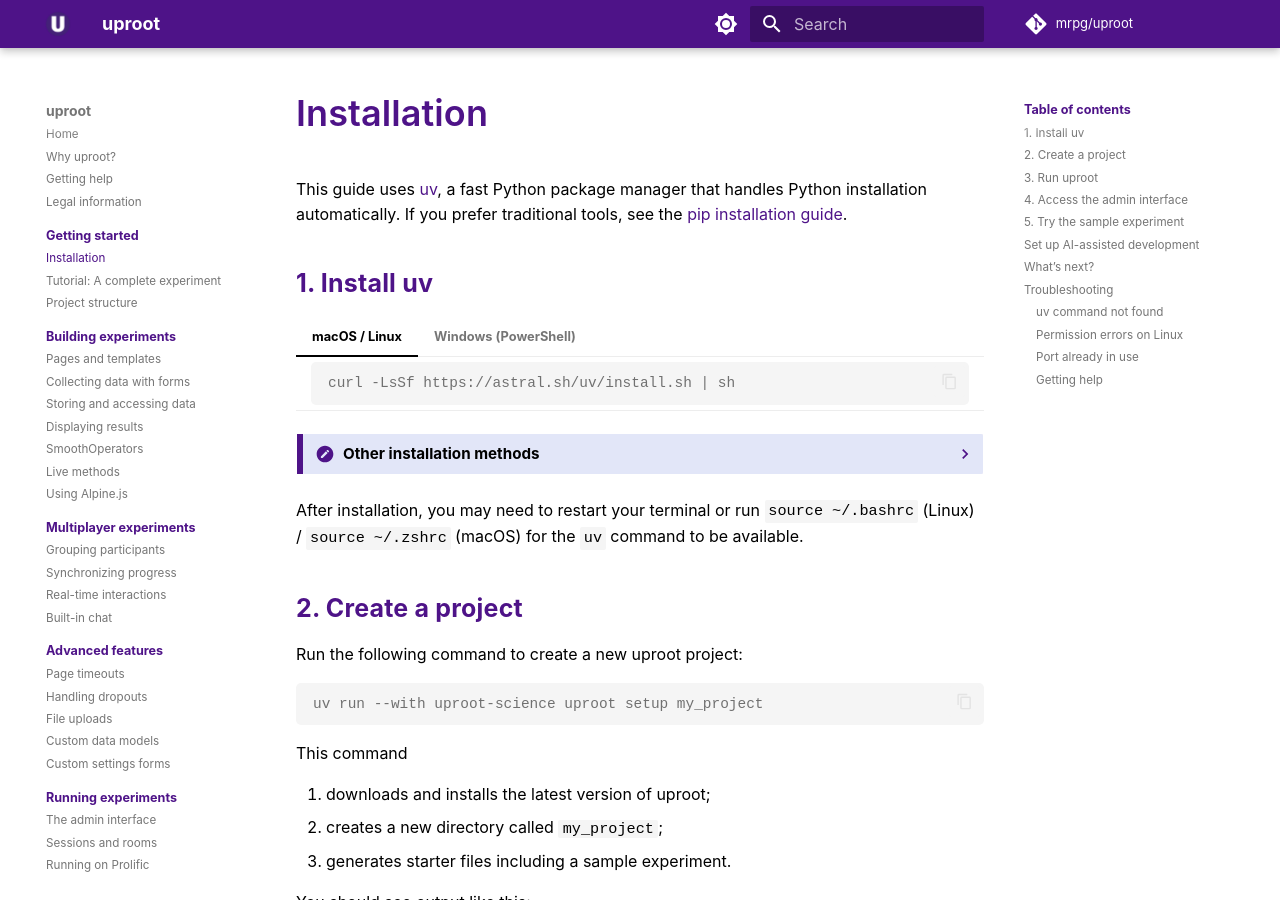
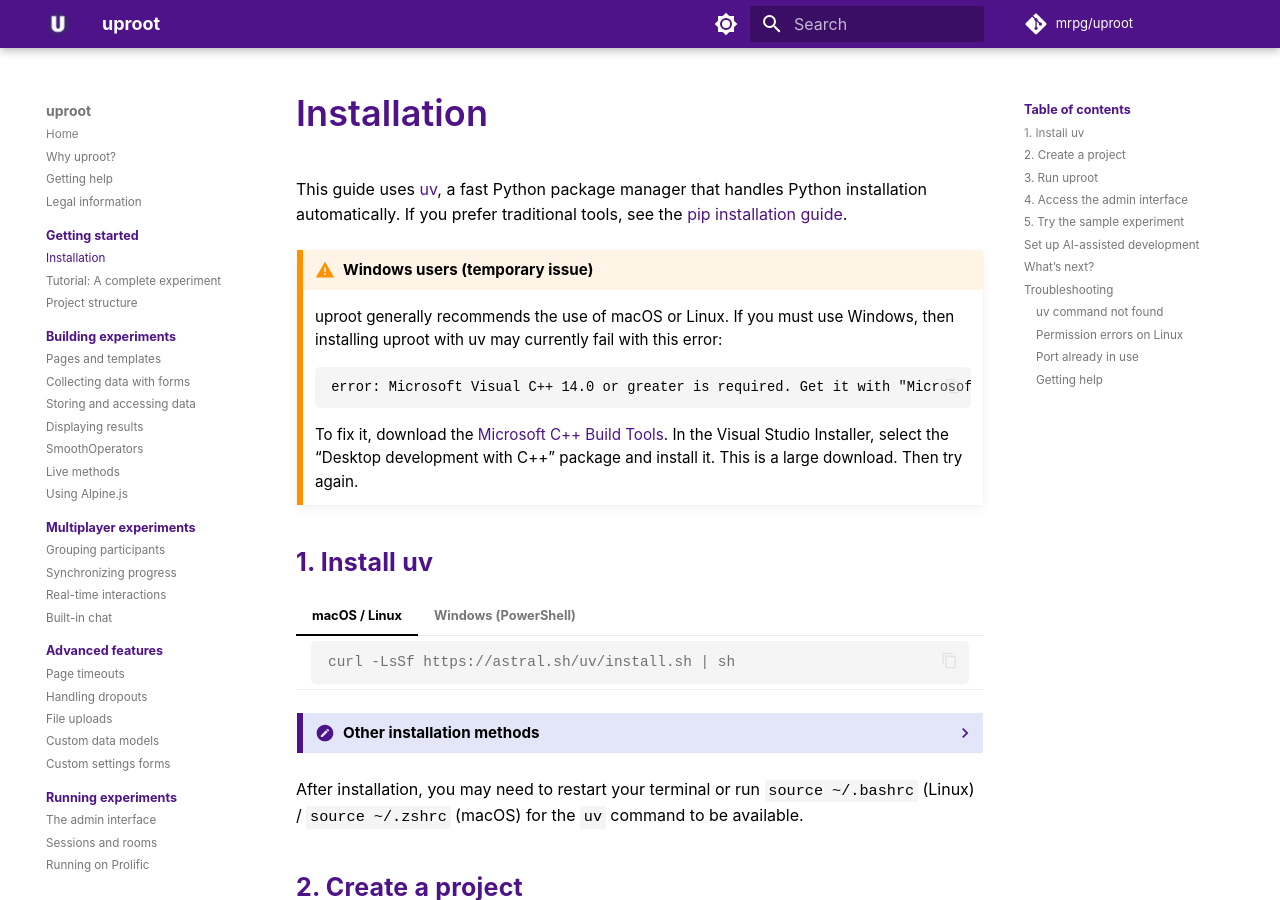
Before and after one commit to mrpg/uproot-docs, an MkDocs documentation site: the page built from docs/getting-started/installation.md, in a window 1280 px wide and 900 px high. Built offline with MkDocs 1.6.1 and Material for MkDocs 9.7.7, drawn with Linux system fonts in a browser that asks for light colours; some web fonts are replaced; comment, search, counter and statistics services are not loaded.

Commit message:
Add Windows problem

````diff
--- a/docs/getting-started/installation.md
+++ b/docs/getting-started/installation.md
@@ -1,6 +1,15 @@
 # Installation
 
 This guide uses [uv](https://docs.astral.sh/uv/), a fast Python package manager that handles Python installation automatically. If you prefer traditional tools, see the [pip installation guide](https://github.com/mrpg/uproot/blob/main/INSTALLATION-PIP.md).
+
+!!! warning "Windows users (temporary issue)"
+    uproot generally recommends the use of macOS or Linux. If you must use Windows, then installing uproot with uv may currently fail with this error:
+
+    ```
+    error: Microsoft Visual C++ 14.0 or greater is required. Get it with "Microsoft C++ Build Tools": …
+    ```
+
+    To fix it, download the [Microsoft C++ Build Tools](https://visualstudio.microsoft.com/visual-cpp-build-tools/). In the Visual Studio Installer, select the “Desktop development with C++” package and install it. This is a large download. Then try again.
 
 ## 1. Install uv
 
````
